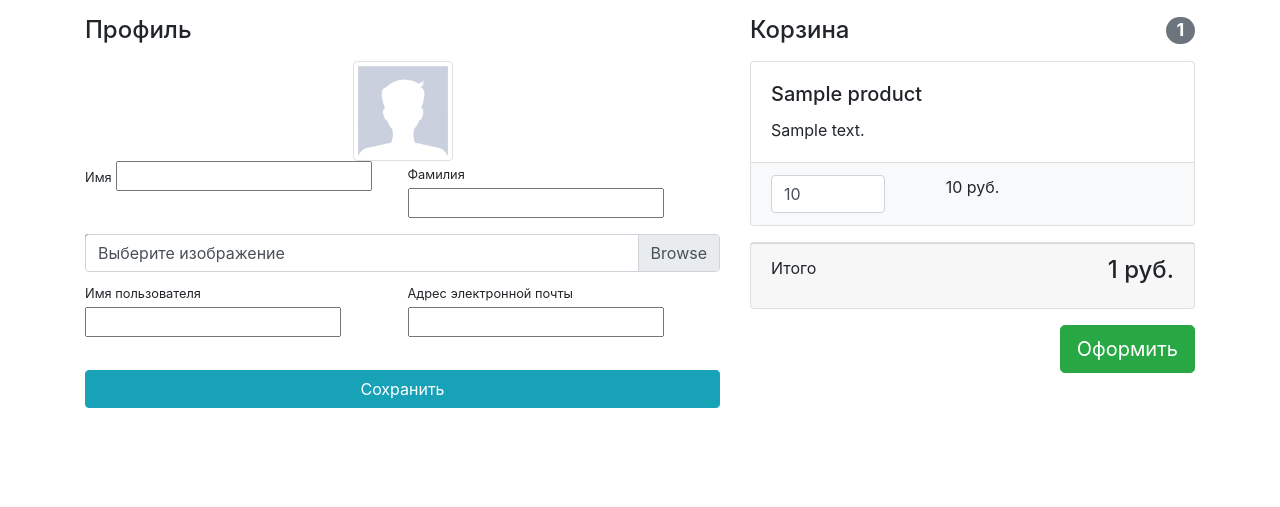
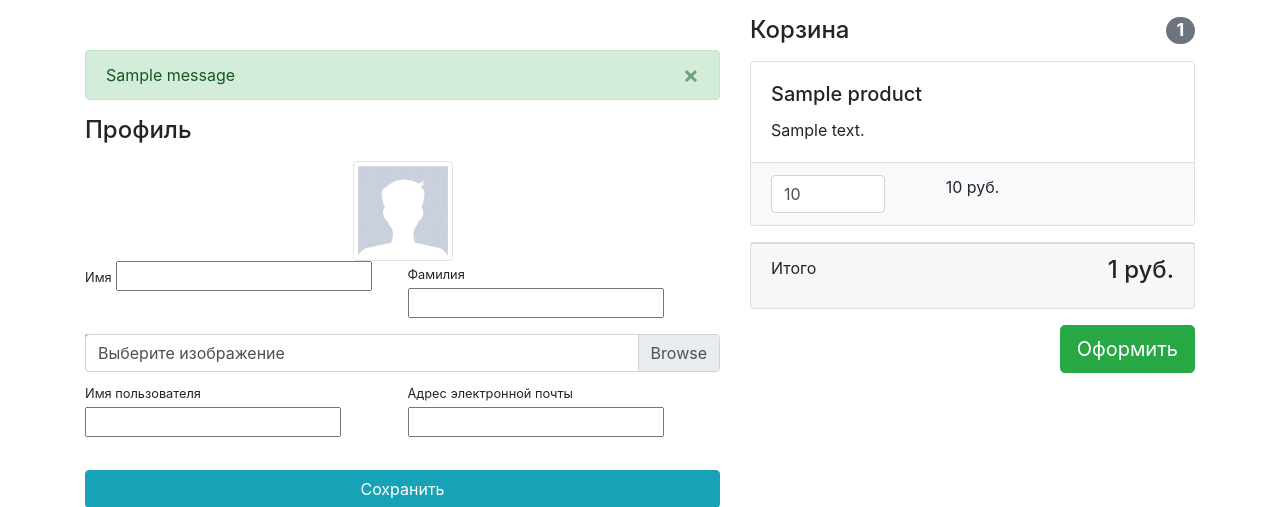
Before and after one commit to DaniilPivovarov1/geekshop, a Django app: template users/templates/users/profile.html in a window 1280 px wide. Shown: the part 56-563 px from the top of the page. Run offline with Django 3.2, Linux system fonts and the light colour scheme; the template is opened without the code that fills it: most values are stand-ins (such as "Sample title", 1, 10 or a date in 2020); one stand-in notice (Sample message) is shown; form fields are guessed from the names that the template uses; some libraries are stand-ins or nearby versions.

Commit message:
added error handler for profile

```diff
--- a/users/templates/users/profile.html
+++ b/users/templates/users/profile.html
@@ -13,6 +13,24 @@
     <div class="container">
         <div class="row">
             <div class="col-lg-7">
+                {% if messages or form.errors %}
+                    <div class="alert {% if messages %} alert-success {% else %} alert-warning {% endif %} alert-dismissible fade show"
+                         role="alert"
+                         style="margin-top: 50px;">
+                        {% if messages %}
+                            {% for message in messages %}
+                                {{ message }}
+                            {% endfor %}
+                        {% else %}
+                            {% for error in form.non_field_errors %}
+                                {{ error }}
+                            {% endfor %}
+                        {% endif %}
+                        <button type="button" class="close" data-dismiss="alert" aria-label="Close">
+                            <span aria-hidden="true">&times;</span>
+                        </button>
+                    </div>
+                {% endif %}
                 <h4 class="mt-3 mb-3">Профиль</h4>
                 <div class="col-lg-12 text-center">
                     <img width="100" height="100"
@@ -39,7 +57,8 @@
                         <div class="col-lg-12">
                             <div class="custom-file">
                                 {{ form.image }}
-                                <label class="custom-file-label" for="{{ form.image.id_for_label }}">Выберите изображение</label>
+                                <label class="custom-file-label" for="{{ form.image.id_for_label }}">Выберите
+                                    изображение</label>
                             </div>
                         </div>
                     </div>
--- a/users/views.py
+++ b/users/views.py
@@ -47,9 +47,8 @@ def profile(request):
         form = UserProfileForm(data=request.POST, files=request.FILES, instance=user)
         if form.is_valid():
             form.save()
+            messages.success(request, 'Вы успешно изменили данные профиля!')
             return HttpResponseRedirect(reverse('users:profile'))
-        else:
-            print(form.errors)
     else:
         form = UserProfileForm(instance=user)
     context = {'title': 'GeekShop - Профиль', 'form': form, 'baskets': Basket.objects.filter(user=user)}
```
